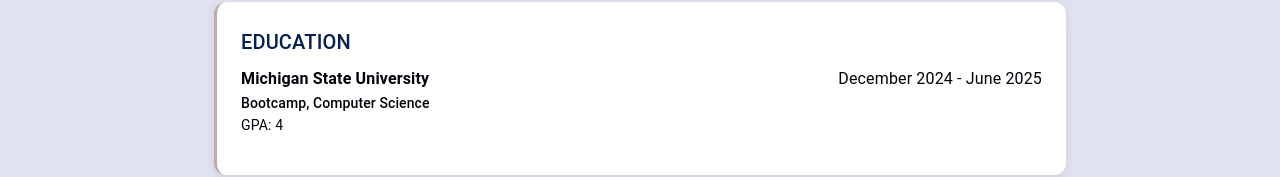
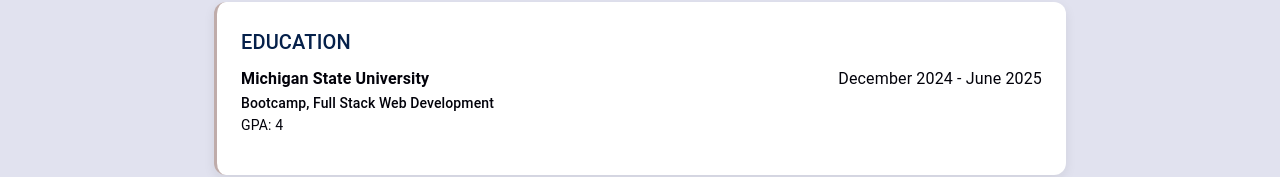
Before and after one commit to CarlosAbrahamHerrera/portfolio-12, a React (Vite) app: page /resume in a window 1280 px wide. Shown: the part 661-838 px from the top of the page. Built offline with nearby package versions, Linux system fonts and the light colour scheme.

Commit message:
resume tweaks

```diff
--- a/src/pages/Resume.jsx
+++ b/src/pages/Resume.jsx
@@ -17,7 +17,7 @@
   const education = [
     {
       institution: 'Michigan State University',
-      credential: 'Bootcamp, Computer Science',
+      credential: 'Bootcamp, Full Stack Web Development',
       period: 'December 2024 - June 2025',
       details: ['GPA: 4'],
     }
```
